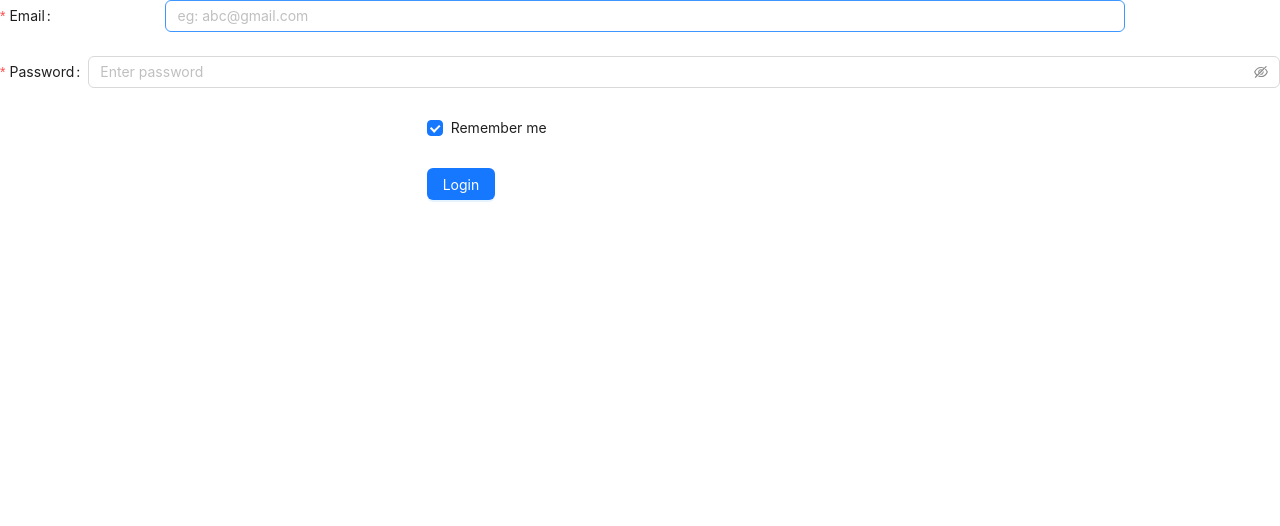
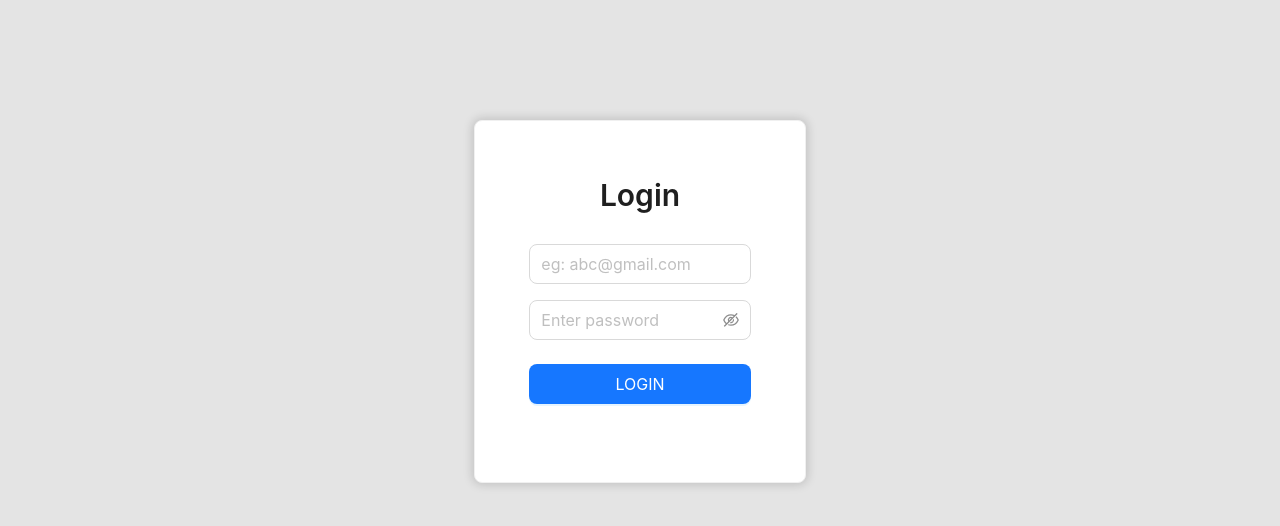
Before and after one commit to pksm9/shopping-cart-admin-panel, a React (Create React App) app: page / in a window 1280 px wide. Shown: the top 526 px of the page. Built offline with nearby package versions, Linux system fonts and the light colour scheme.

Commit message:
Login UI completed

```diff
--- a/src/App.css
+++ b/src/App.css
@@ -1,3 +1,4 @@
-.App {
+body {
+    background-color: rgb(228, 228, 228);
 
 }
--- a/src/components/ProductTable.js
+++ b/src/components/ProductTable.js
@@ -66,12 +66,13 @@ const ProductTable = () => {
   const handlePageChange = (page, pageSize) => {
     const skip = (page - 1) * 10;
 
-    fetchMore({
+    refetch({
       variables: {
         limit: 10,
         skip: skip,
       },
     });
+    console.log(skip)
   }
 
   return <Table
@@ -80,9 +81,9 @@ const ProductTable = () => {
       size="small"
       lineHeight='20'
       pagination={{
-        total:50,
-        pageSize: 10,
-        onChange:{handlePageChange} ,
+        // total:10,
+        pageSize: 9,
+        onChange:handlePageChange ,
       }}
     />;
 };
--- a/src/pages/Login.js
+++ b/src/pages/Login.js
@@ -1,9 +1,9 @@
 import React, { useEffect } from "react";
 import { useNavigate } from "react-router-dom";
-import { useAuthDispatch } from '../context/AuthContext';
-import { Button, Checkbox, Form, Input, Spin } from "antd";
+import { useAuthDispatch } from "../context/AuthContext";
+import { Button, Checkbox, Form, Input, Spin, Card, Typography } from "antd";
 import { gql, useMutation } from "@apollo/client";
-import {LOGIN_MUTATION} from '../graphql/Mutations'
+import { LOGIN_MUTATION } from "../graphql/Mutations";
 
 // const onFinishFailed = (errorInfo) => {
 //   console.log("Failed:", errorInfo);
@@ -20,9 +20,12 @@ export default function Login(props) {
       const token = result?.data?.SignIn?.accessToken;
       console.log(token);
       localStorage.setItem("token", token);
-      localStorage.setItem("validTill", result?.data?.SignIn?.validTill.toString());
+      localStorage.setItem(
+        "validTill",
+        result?.data?.SignIn?.validTill.toString()
+      );
       navigate("/dashboard");
-      authDispatch({ type: 'LOGIN' });
+      authDispatch({ type: "LOGIN" });
     },
   });
 
@@ -43,6 +46,14 @@ export default function Login(props) {
   //   }, [data]);
 
   return (
+    <Card style={{width: "26%", margin: "120px auto", padding: "2.4%", boxShadow: '0px 0px 10px 2px rgba(0, 0, 0, 0.15)'}} >
+      <Typography.Title
+        level={2}
+        style={{ marginBottom: "30px", textAlign: "center",marginTop: "0px" }}
+        strong
+      >
+        Login
+      </Typography.Title>
       <Form
         name="login"
         // labelCol={{ span: 8 }}
@@ -54,36 +65,35 @@ export default function Login(props) {
         autoComplete="off"
       >
         <Form.Item
-        label="Email"
           name="email"
-        rules={[{ required: true, message: "Please input your email!" }]}
-        wrapperCol={{ offset: 2, span: 18 }}
+          rules={[{ required: true, message: "Please input your email!" },
+          { pattern: /^[a-zA-Z0-9.!#$%&'*+/=?^_`{|}~-]+@[a-zA-Z0-9-]+(?:\.[a-zA-Z0-9-]+)*$/
+          , message: "" }]}
+          style={{ marginBottom: "16px",marginTop: "0px" }}
         >
-        <Input placeholder="eg: abc@gmail.com" />
+          <Input size="large" placeholder="eg: abc@gmail.com" />
         </Form.Item>
 
         <Form.Item
-        label="Password"
           name="password"
           rules={[{ required: true, message: "Please input your password!" }]}
+          style={{ marginBottom: "32x",marginTop: "0px" }}
         >
-        <Input.Password placeholder="Enter password" />
+          <Input.Password size="large" placeholder="Enter password" />
         </Form.Item>
 
-      <Form.Item
-        name="remember"
-        valuePropName="checked"
-        wrapperCol={{ offset: 8, span: 16 }}
-      >
-        <Checkbox>Remember me</Checkbox>
+        <Form.Item >
+          <Button size="large" type="primary" htmlType="submit" loading={loading} style={{ width: "100%" }}>
+            LOGIN
+          </Button>
         </Form.Item>
 
-      <Form.Item wrapperCol={{ offset: 8, span: 16 }}>
-        <Button type="primary" htmlType="submit" disabled={loading}>
-          {loading ? <Spin /> : ""}
-          Login
-        </Button>
-      </Form.Item>
+        {error && (
+          <Typography.Text type="danger" style={{ textAlign: "center", display: "block", marginTop: "10px" }}>
+            {error.message}
+          </Typography.Text>
+        )}
       </Form>
+    </Card>
   );
 }
```
Lines whose indentation alone changed are shown as unchanged.
